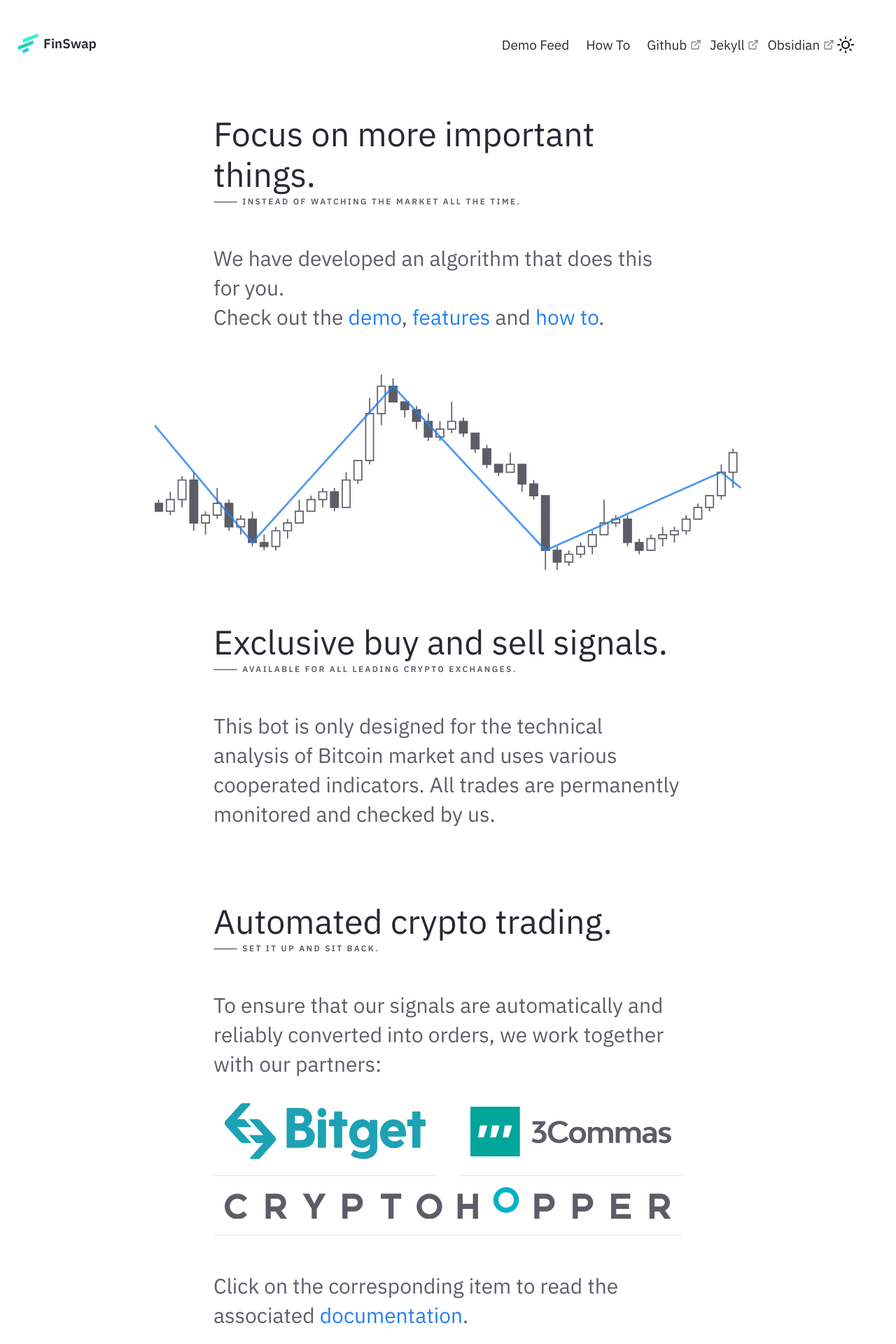
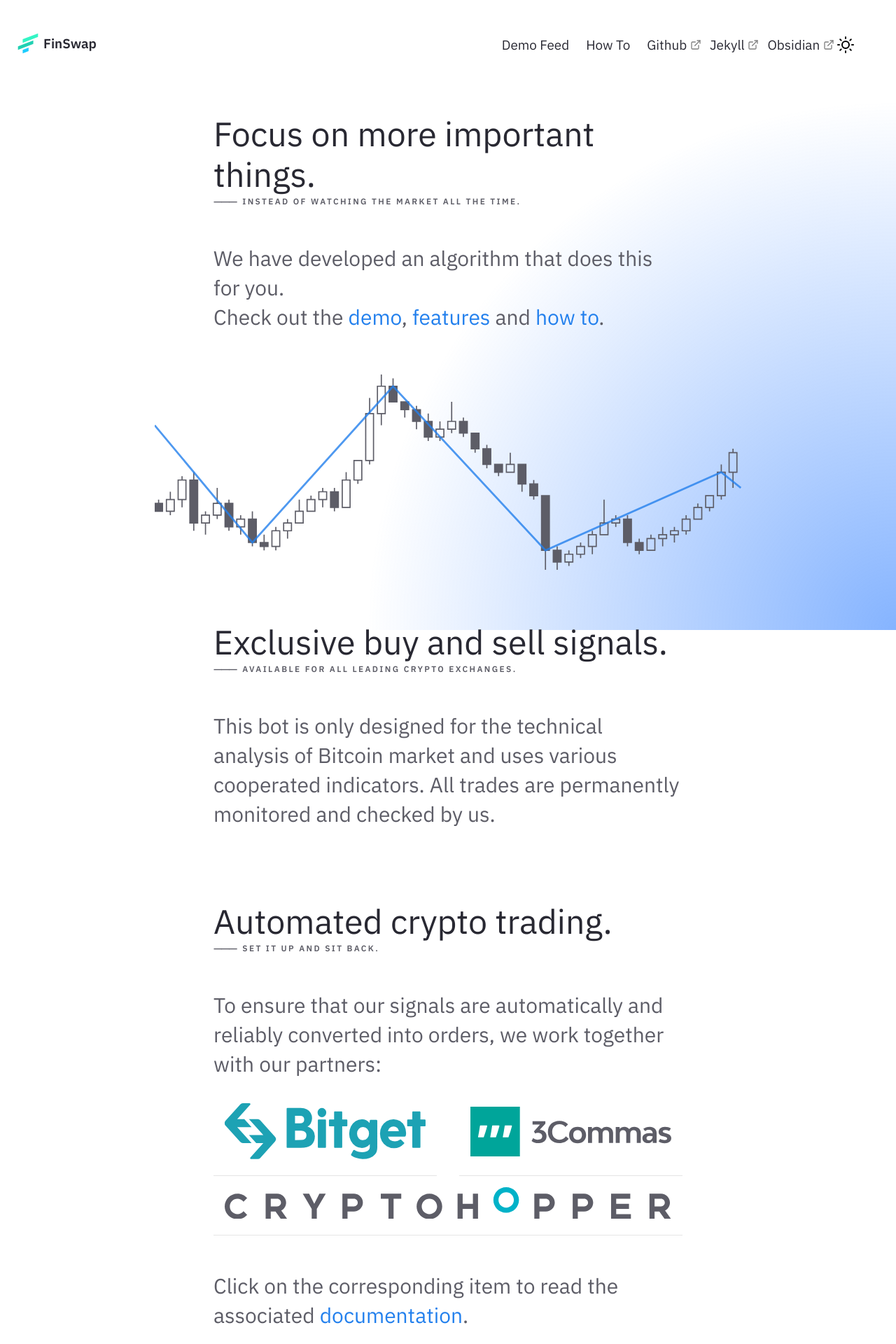
Before and after one commit to kevinroku/nroku.github.io, a Jekyll site: the page built from pages/index.md, in a window 1280 px wide. Shown: the top 1920 px of the page at 70% size. Built offline with Jekyll 4.4.1, drawn with Linux system fonts in a browser that asks for light colours.

Commit message:
Update Post.html

```diff
--- a/_layouts/Post.html
+++ b/_layouts/Post.html
@@ -182,6 +182,7 @@
         </div>
     </section>
     {%- include Footer.html -%}
+    <div style="position: fixed; left: 0; top: 0; right: 0; bottom: 0; z-index: -1; background-image: radial-gradient(circle farthest-side at 100% 100%,rgba(56,132,255,.61),rgba(31,35,41,0) 59%,rgba(31,35,41,0));"></div>
 </main>
 </body>
 </html>
```
